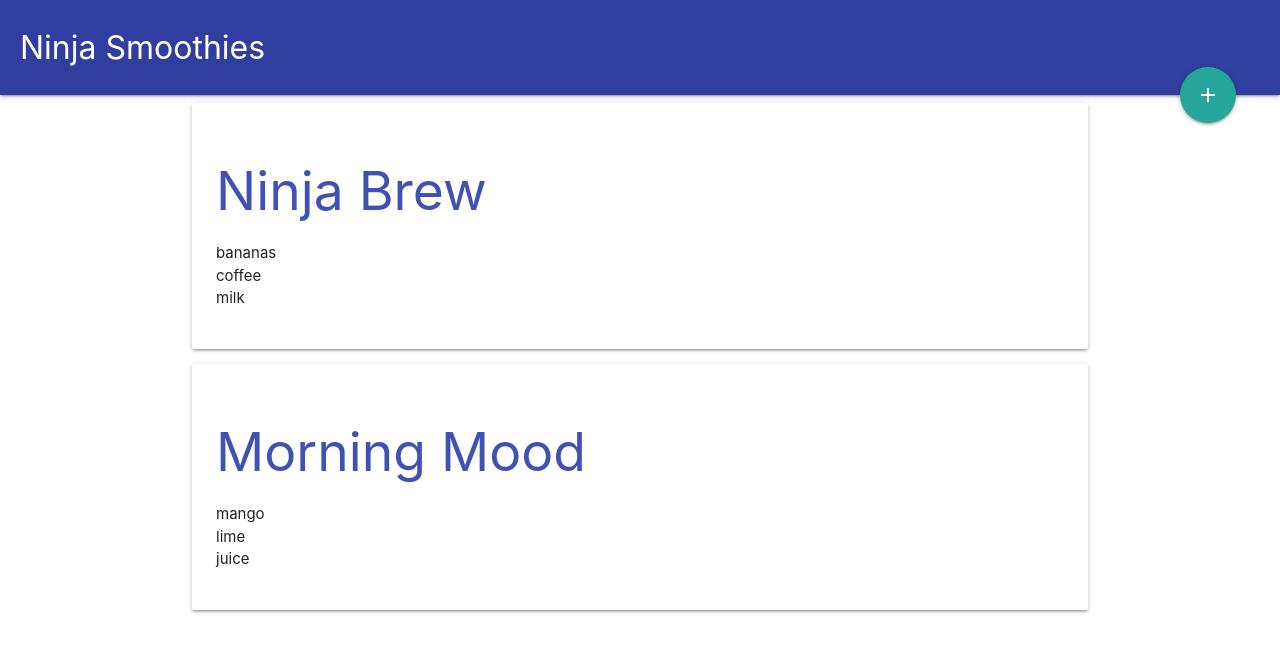
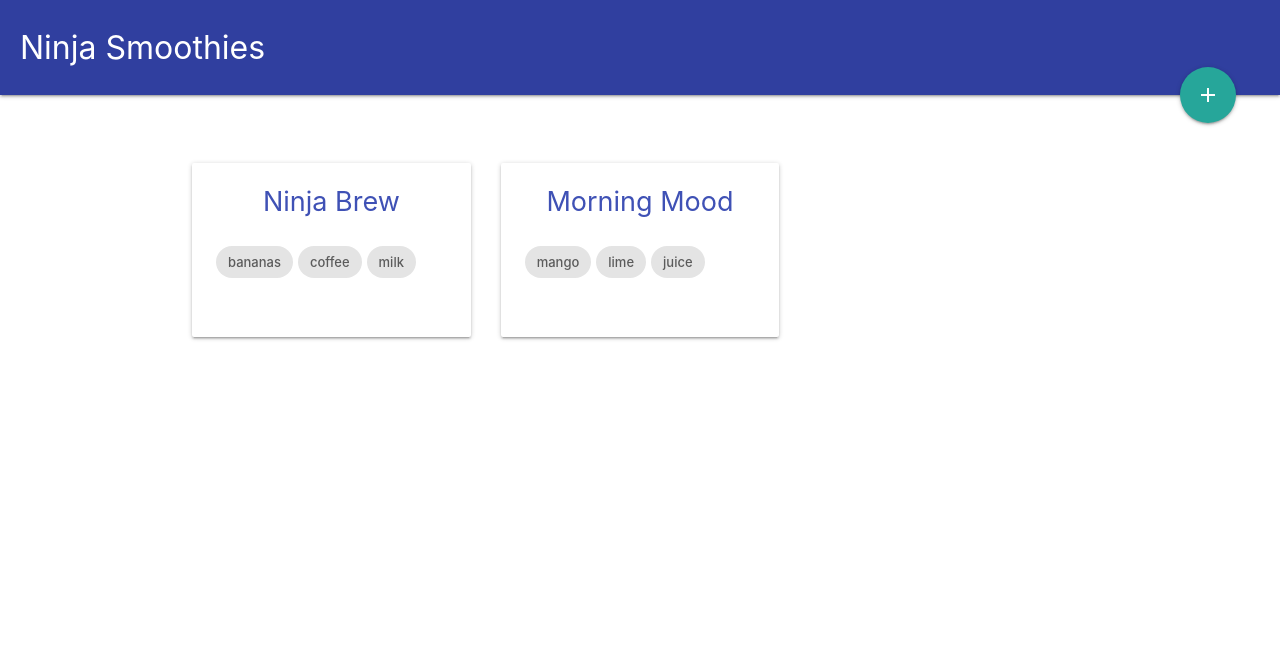
Before and after one commit to chickenfoot88/ninja-smoothies, a Vue app: page / in a window 1280 px wide. Shown: the top 652 px of the page. Built offline with nearby package versions, Linux system fonts and the light colour scheme.

Commit message:
add smoothies cards grid

```diff
--- a/src/components/Index.vue
+++ b/src/components/Index.vue
@@ -5,7 +5,7 @@
         <h2 class="indigo-text">{{ smoothie.title }}</h2>
         <ul class="ingredients">
           <li v-for="(ing, index) in smoothie.ingredients" :key="index">
-            {{ ing }}
+            <div class="chip">{{ ing }}</div>
           </li>
         </ul>
       </div>
@@ -35,4 +35,25 @@ export default {
   },
 };
 </script>
-<style></style>
+<style>
+.index {
+  display: grid;
+  grid-template-columns: 1fr 1fr 1fr;
+  grid-gap: 30px;
+  padding-top: 60px;
+}
+
+.index h2 {
+  font-size: 1.8em;
+  text-align: center;
+  margin-top: 0;
+}
+
+.index .ingredients {
+  margin: 30px auto;
+}
+
+.index .ingredients li {
+  display: inline-block;
+}
+</style>
```
